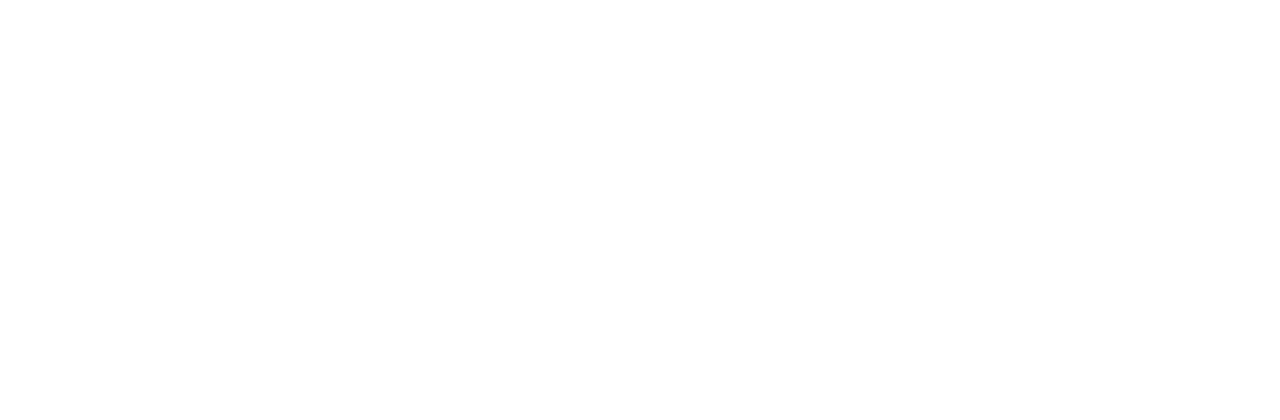
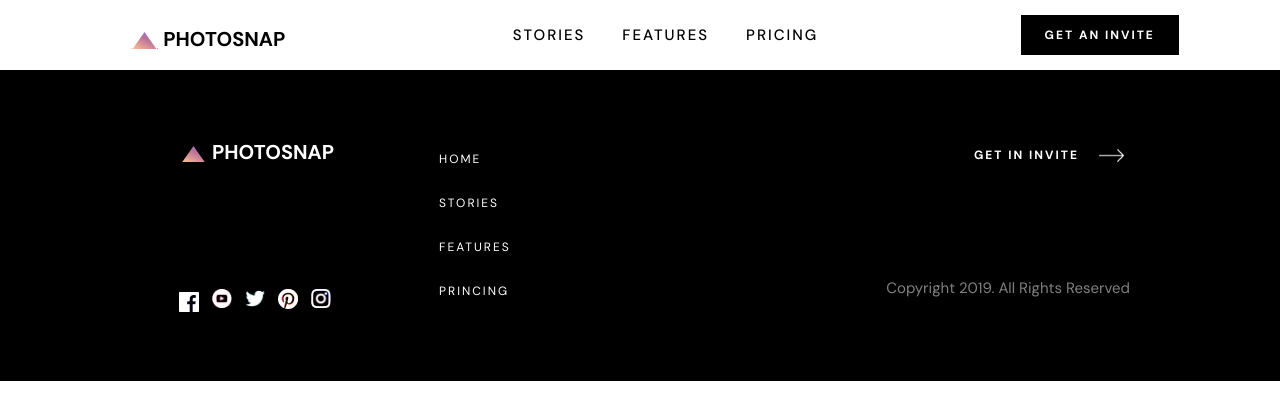
Before and after one commit to EduuBraga/Photosnap, a React (Vite) app: page /features in a window 1280 px wide. Before the commit this address had no page. Shown: the top 420 px of the page. Built offline with nearby package versions, Linux system fonts and the light colour scheme.

Commit message:
Feat: Add a estrutura da página de features

```diff
--- a/src/components/Footer/index.jsx
+++ b/src/components/Footer/index.jsx
@@ -60,13 +60,13 @@
         <Nav>
           <a onClick={() => { navigate('/') }}>HOME</a>
           <a onClick={() => { navigate('/stories') }}>STORIES</a>
-          <a>FEATURES</a>
-          <a>PRINCING</a>
+          <a onClick={() => { navigate('/features') }}>FEATURES</a>
+          <a onClick={() => { navigate('/pricing') }}>PRINCING</a>
         </Nav>
       </ContainerLeft>
 
       <ContainerRight>
-        <Button4>GET IN INVITE <img src={arrow_white} alt="Arrow right" /></Button4>
+        <Button4 onClick={() => { navigate('/pricing') }}>GET IN INVITE <img src={arrow_white} alt="Arrow right" /></Button4>
         <p>Copyright 2019. All Rights Reserved</p>
       </ContainerRight>
     </Container>
--- a/src/components/Header/index.jsx
+++ b/src/components/Header/index.jsx
@@ -20,10 +20,10 @@
       </div>
       <Nav>
         <a onClick={() => { navigate('/stories') }}>STORIES</a>
-        <a>FEATURES</a>
-        <a>PRICING</a>
+        <a onClick={() => { navigate('/features') }}>FEATURES</a>
+        <a onClick={() => { navigate('/pricing') }}>PRICING</a>
       </Nav>
-      <Button1>GET AN INVITE</Button1>
+      <Button1 onClick={() => { navigate('/pricing') }}>GET AN INVITE</Button1>
     </Container>
   )
 }
--- a/src/main.jsx
+++ b/src/main.jsx
@@ -5,12 +5,14 @@
 
 import { Home } from './routes/Home'
 import { Stories } from './routes/Stories'
+import { Features } from './routes/Features'
 
 ReactDOM.createRoot(document.getElementById('root')).render(
     <Router>
         <Routes>
             <Route element={<Home />} path='/' />
             <Route element={<Stories />} path='/stories' />
+            <Route element={<Features />} path='/features' />
         </Routes>
         <GlobalStyles />
     </Router>
--- /dev/null
+++ b/src/routes/Features/index.jsx
@@ -0,0 +1,16 @@
+import React from "react";
+
+import { Header } from "../../components/Header";
+import { Footer } from "../../components/Footer";
+
+import { Container } from "./style";
+
+export function Features(){
+  return(
+    <Container>
+      <Header/>
+
+      <Footer/>
+    </Container>
+  )
+}
--- /dev/null
+++ b/src/routes/Features/style.jsx
@@ -0,0 +1,5 @@
+import styled from "styled-components";
+
+export const Container = styled.div`
+
+`
--- a/src/routes/Home/index.jsx
+++ b/src/routes/Home/index.jsx
@@ -26,7 +26,7 @@
         <div>
           <h1>CREATE AND SHARE YOUR PHOTO STORIES. </h1>
           <p>Photosnap is a platform for photographers and visual storytellers. We make it easy to share photos, tell stories and connect with others.</p>
-          <Button4 onClick={() => { navigate('/stories') }}>GET AN INVITE <img src={arrow_white} alt="Arrow right" /></Button4>
+          <Button4 onClick={() => { navigate('/pricing') }}>GET AN INVITE <img src={arrow_white} alt="Arrow right" /></Button4>
         </div>
         <div>
           <img src={img1_Section1} alt="Fotógrafo na praia" />
```
